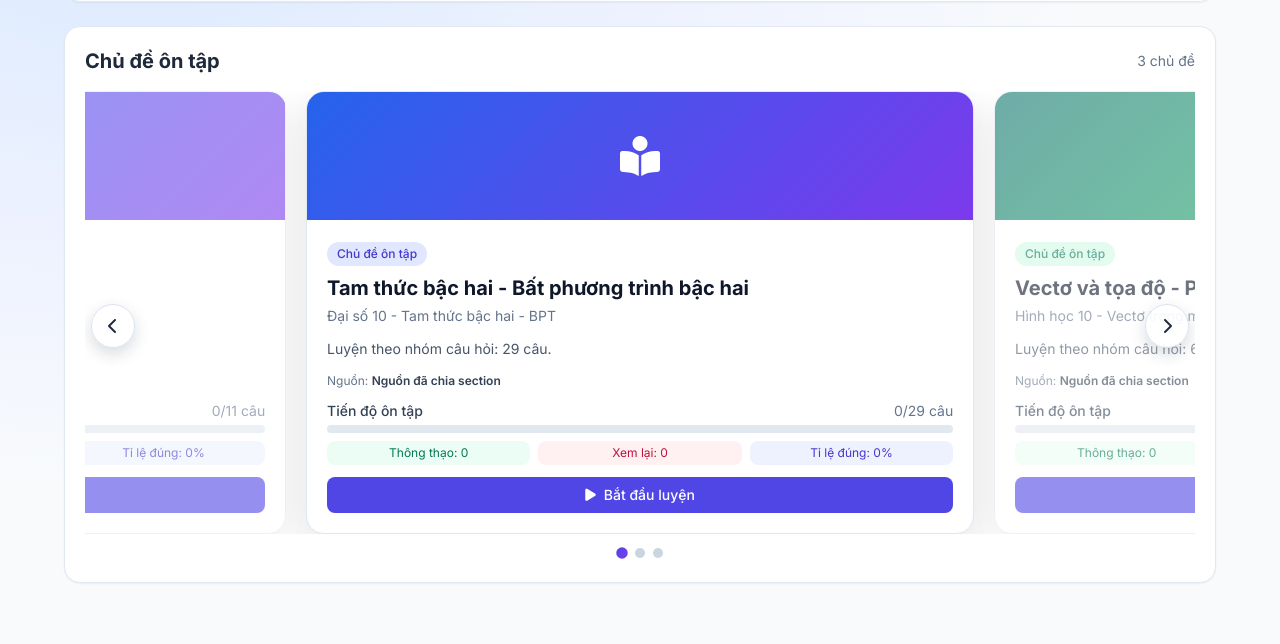
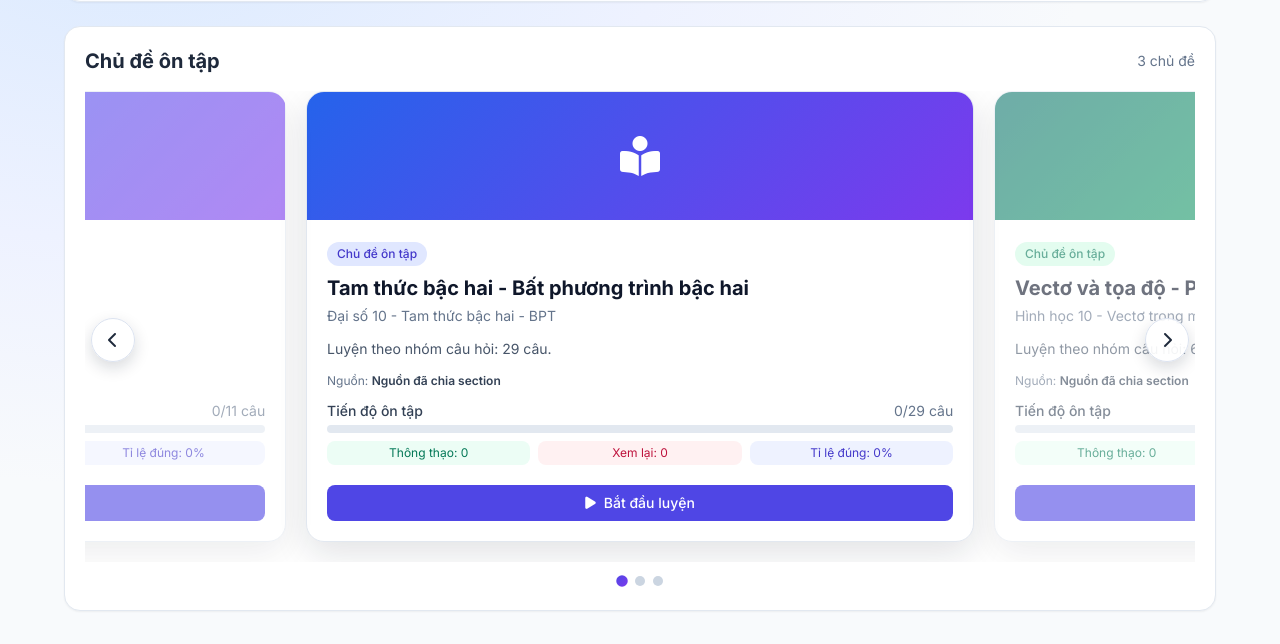
Before and after one commit to torannn/hoclieutoan, a website: page BankOnTap/index.html in a window 1280 px wide. Shown: the part 156-800 px from the top of the page. Drawn offline with nearby package versions, Linux system fonts and the light colour scheme; no server answers.

Commit message:
Update index.html

```diff
--- a/BankOnTap/index.html
+++ b/BankOnTap/index.html
@@ -24,31 +24,46 @@
     }
     .embla { overflow: hidden; position: relative; }
     .embla__viewport { overflow: hidden; width: 100%; }
-    .embla__container { display: flex; align-items: stretch; user-select: none; -webkit-tap-highlight-color: transparent; }
-    .embla__slide { position: relative; flex: 0 0 92%; min-width: 0; padding: 0 10px; transition: transform .28s ease, opacity .28s ease; display: flex; flex-direction: column; }
-    @media (min-width: 768px) { .embla__slide { flex: 0 0 62%; } }
+    .embla__container { display: flex; align-items: flex-start; user-select: none; -webkit-tap-highlight-color: transparent; }
+    @media (min-width: 768px) { .embla__container { align-items: stretch; } }
+    .embla__slide { position: relative; flex: 0 0 92%; min-width: 0; padding: 0 10px 20px 10px; transition: transform .28s ease, opacity .28s ease; display: block; }
+    @media (min-width: 768px) { .embla__slide { flex: 0 0 62%; display: flex; flex-direction: column; } }
     .embla__slide:not(.is-selected) { transform: scale(.93); opacity: .6; }
     .embla__slide.is-selected { transform: scale(1); opacity: 1; }
     .topic-card {
-      flex: 1;
-      min-height: 440px;
+      width: 100%;
+      height: auto;
+      min-height: 420px;
       border-radius: 18px;
       overflow: hidden;
       background: #fff;
       border: 1px solid #e2e8f0;
       box-shadow: 0 12px 34px rgba(15, 23, 42, .12);
-      display: flex;
-      flex-direction: column;
+      display: block;
     }
+    @media (min-width: 768px) { .topic-card { height: 100%; display: flex; flex-direction: column; } }
     .topic-head {
       height: 128px;
+      flex-shrink: 0;
       color: #fff;
       display: flex;
       align-items: center;
       justify-content: center;
       font-size: 40px;
     }
-    .topic-body { padding: 20px; display: flex; flex-direction: column; gap: 12px; flex: 1; }
+    .topic-body {
+      padding: 20px 20px 0 20px;
+      display: flex;
+      flex-direction: column;
+      gap: 12px;
+    }
+    @media (min-width: 768px) { .topic-body { flex: 1 1 auto; } }
+    .topic-footer {
+      padding: 20px;
+    }
+    @media (min-width: 768px) {
+      .topic-footer { flex-shrink: 0; margin-top: auto; }
+    }
     .progress-rail { background: #e2e8f0; border-radius: 999px; overflow: hidden; height: 8px; }
     .progress-fill { background: linear-gradient(90deg, #2563eb, #7c3aed); height: 100%; transition: width .25s ease; }
     .embla__button {
@@ -429,13 +444,12 @@
                 <div class="rounded-lg bg-indigo-50 text-indigo-700 px-2 py-1 text-center">Tỉ lệ đúng: ${stats.accuracy}%</div>
               </div>
             </div>
-
-            <div class="mt-auto flex gap-2">
-              <a class="flex-1 inline-flex justify-center items-center gap-2 px-3 py-2 rounded-lg bg-indigo-600 text-white hover:bg-indigo-700 text-sm font-medium"
-                href="./practice.html?topic=${encodeURIComponent(topic.id)}${source ? `&source=${encodeURIComponent(source.id)}` : ''}">
-                <i class="fa-solid fa-play"></i> Bắt đầu luyện
-              </a>
-            </div>
+          </div>
+          <div class="topic-footer flex gap-2">
+            <a class="flex-1 inline-flex justify-center items-center gap-2 px-3 py-2 rounded-lg bg-indigo-600 text-white hover:bg-indigo-700 text-sm font-medium"
+              href="./practice.html?topic=${encodeURIComponent(topic.id)}${source ? `&source=${encodeURIComponent(source.id)}` : ''}">
+              <i class="fa-solid fa-play"></i> Bắt đầu luyện
+            </a>
           </div>
         </article>`;
 
```
